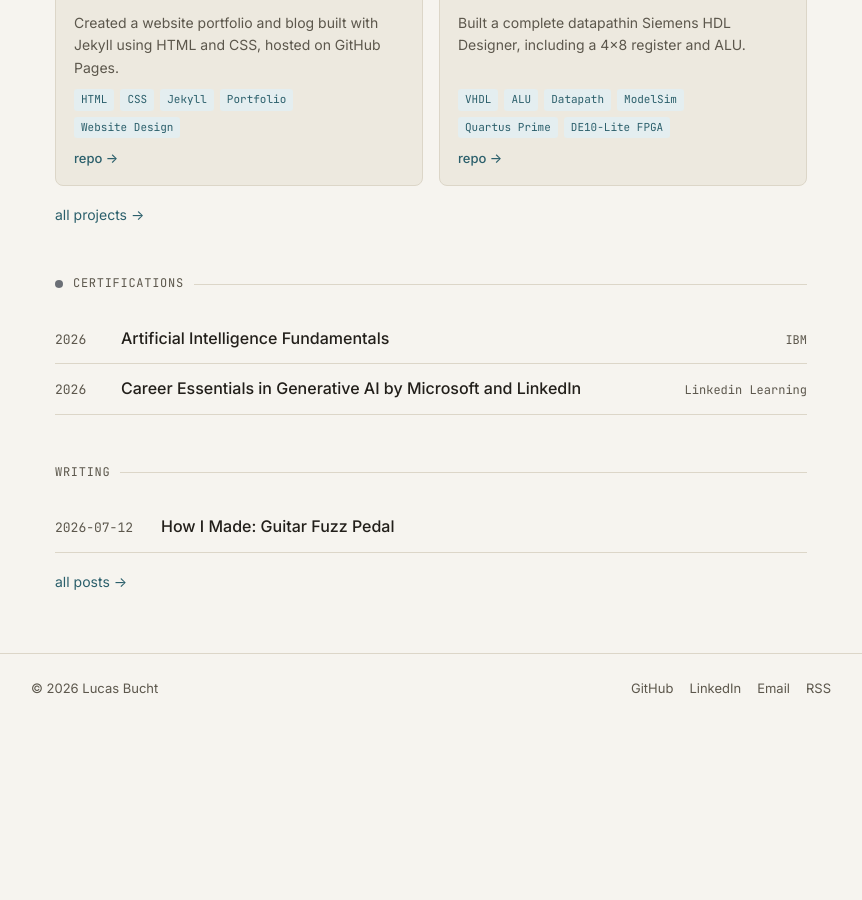
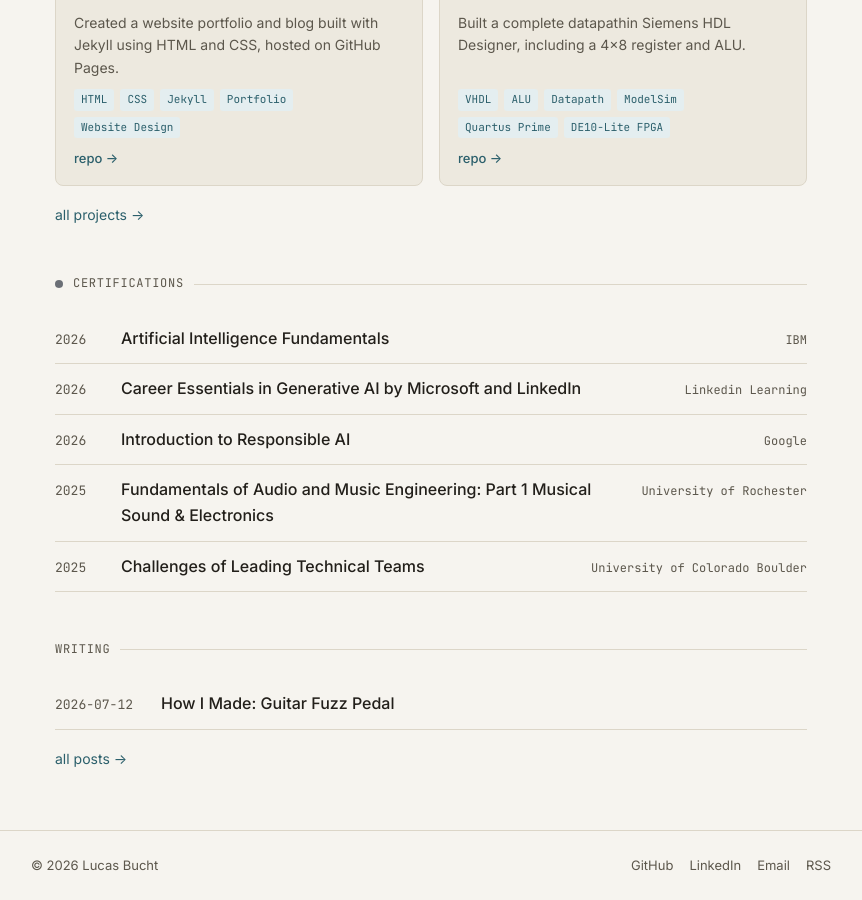
Before and after one commit to LucasBucht/LucasBucht.github.io, a Jekyll site: the page built from index.html, in a window 1280 px wide and 900 px high, scrolled down 1492 px. Shown: the whole window, without its empty margins (209-1071 px from the left). Built offline with Jekyll 4.4.1, drawn with Linux system fonts in a browser that asks for light colours; before the commit the page ends 2215 px from its top, so only the background shows below that.

Commit message:
Added in other certifications

```diff
--- a/_data/certifications.yml
+++ b/_data/certifications.yml
@@ -7,3 +7,18 @@
   issuer: "Linkedin Learning"
   date: 2026
   url: "https://www.linkedin.com/learning/certificates/b48354463401ef69bfc0b483ad8ea25d03cb9214c3bce233ff38df1be418496a?u=2252458"
+
+- name: "Introduction to Responsible AI"
+  issuer: "Google"
+  date: 2026
+  url: "https://www.skills.google/public_profiles/dec1976a-530b-4fb6-9ffa-28751b9172df/badges/25802457?utm_medium=social&utm_source=linkedin&utm_campaign=ql-social-share"
+
+- name: "Fundamentals of Audio and Music Engineering: Part 1 Musical Sound & Electronics"
+  issuer: "University of Rochester"
+  date: 2025
+  url: "https://www.coursera.org/account/accomplishments/verify/9X7IS2VSQ1PH"
+
+- name: "Challenges of Leading Technical Teams"
+  issuer: "University of Colorado Boulder"
+  date: 2025
+  url: "https://www.coursera.org/account/accomplishments/verify/RU7JZHNSMCX1"
```
Also changed, not shown: 5 other files.
